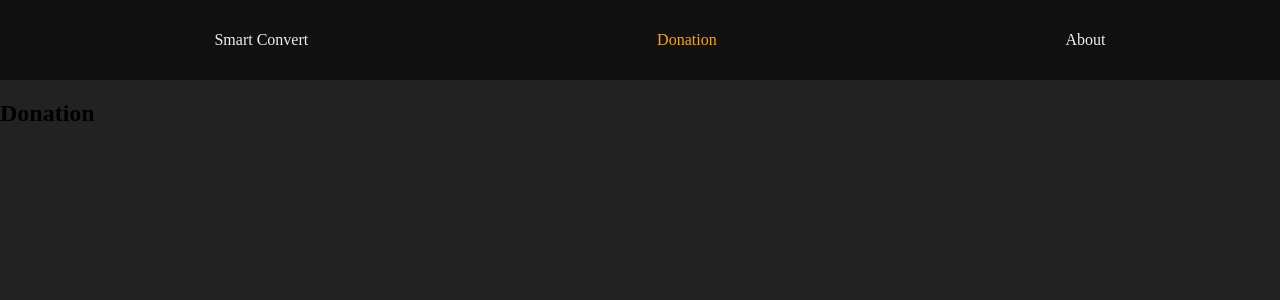
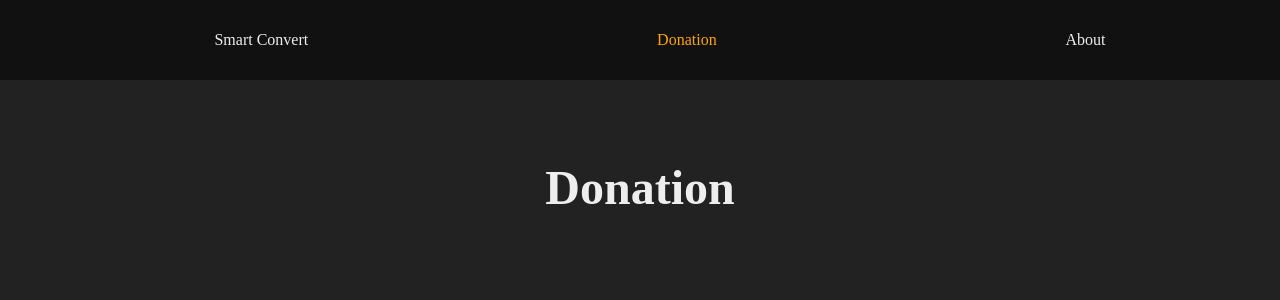
Before and after one commit to Viper-JSX/Smart_Convert-React, a React app: page /donation in a window 1280 px wide. Shown: the top 300 px of the page. Built offline with nearby package versions, Linux system fonts and the light colour scheme.

Commit message:
Created DonationPage component and added styles to it

```diff
--- /dev/null
+++ b/src/components/Donation_page/Donation_page.js
@@ -0,0 +1,9 @@
+function DonationPage(){
+    return(
+        <div id="donationPage">
+            <b>Donation</b>
+        </div>
+    );
+}
+
+export default DonationPage;
--- a/src/components/Layout.js
+++ b/src/components/Layout.js
@@ -1,5 +1,6 @@
 import { Route, Routes } from "react-router";
 import Converter from "./Converter/Converter";
+import DonationPage from "./Donation_page/Donation_page";
 import Header from "./Header/Header";
 
 function Layout({ handleCurrencyChange, handleCurrencyQuantityChange }){
@@ -8,7 +9,7 @@ function Layout({ handleCurrencyChange, handleCurrencyQuantityChange }){
             <Header />
             <Routes>
                 <Route path="/" element={<Converter handleCurrencyChange={handleCurrencyChange} handleCurrencyQuantityChange={handleCurrencyQuantityChange} />} />
-                <Route path="/donation" element={<h2>Donation</h2>} />
+                <Route path="/donation" element={<DonationPage />} />
                 <Route path="/about" element={<h2>About</h2>} />
             </Routes>
         </div>
--- a/src/css/main.css
+++ b/src/css/main.css
@@ -87,7 +87,16 @@ header{
     display: inline-block;
 }
 
-li.selected{
+.currencySelect li.selected{
     color: red;
     background-color: var(--lightBackground);
 }
+
+
+/*---Donation_page---*/
+#donationPage{
+    margin-top: 5rem;
+    color: var(--lightColor);
+    text-align: center;
+    font-size: 3rem;
+}
```
